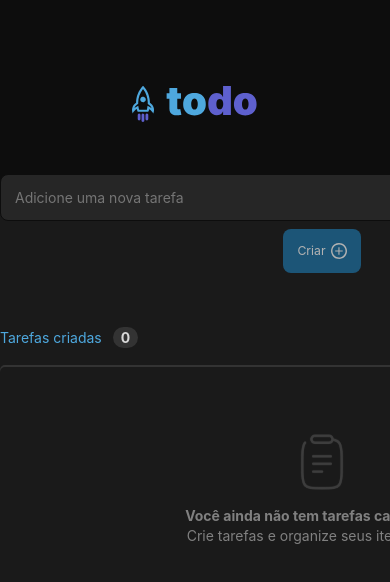
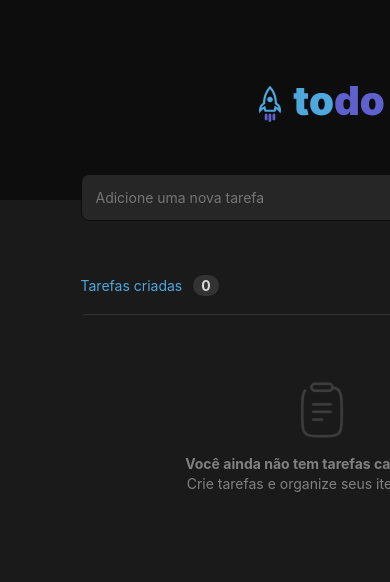
Before and after one commit to raiffsaid/challenge01-ignite2022-reactjs, a React (Vite) app: page / in a window 390 px wide. Shown: the top 582 px of the page. Built offline with nearby package versions, Linux system fonts and the light colour scheme.

Commit message:
feat: LocalStorage data

```diff
--- a/src/App.module.css
+++ b/src/App.module.css
@@ -8,7 +8,8 @@
     font-size: 87.5%;
   }
 
-  .container {
+  .wrapper {
+    display: grid;
     grid-template-columns: 1fr;
   }
 }
--- a/src/App.tsx
+++ b/src/App.tsx
@@ -3,7 +3,7 @@ import styles from './App.module.css';
 import { Header } from './components/Header';
 import { InputArea } from './components/InputArea';
 import { TaskArea } from './components/TaskArea';
-import { useState } from 'react';
+import { useEffect, useState } from 'react';
 
 export interface ITask {
     id: string;
@@ -13,9 +13,18 @@ export interface ITask {
 
 function App() {
   const [tasks, setTasks] = useState<ITask[]>([]);
+  const storageTasks = localStorage.getItem('tasks');
+
+  useEffect(() => {
+    if (storageTasks) setTasks(JSON.parse(storageTasks));
+  }, []);
+
+  useEffect(() => {
+    if (tasks) localStorage.setItem('tasks', JSON.stringify(tasks));
+  }, [tasks]);
 
   return (
-    <>
+    <div className={styles.wrapper}>
       <Header />
 
       <main>
@@ -25,7 +34,7 @@ function App() {
           <TaskArea tasks={tasks} setTasks={setTasks} />
         </div>
       </main>
-    </>
+    </div>
   )
 }
 
--- a/src/components/InputArea.module.css
+++ b/src/components/InputArea.module.css
@@ -56,11 +56,7 @@
     font-size: 87.5%;
   }
 
-  .wrapper {
-    grid-template-columns: 1fr;
-  }
-
   .wrapper form {
-    flex-direction: column;
+    width: 75%;
   }
 }
--- a/src/components/InputArea.tsx
+++ b/src/components/InputArea.tsx
@@ -17,11 +17,13 @@ export function InputArea({ tasks, setTasks }: InputAreaProps) {
 
   function handleSubmit(event: FormEvent<HTMLFormElement>) {
     event.preventDefault();
+
     setTasks([...tasks, {
       id: uuidv4(),
       title: titleText,
       isComplete: false
     }]);
+
     setTitleText('');
   }
 
--- a/src/components/Task.module.css
+++ b/src/components/Task.module.css
@@ -5,7 +5,7 @@
   gap: 0.875rem;
   padding: 1rem;
 
-  margin-top: 1.5rem;
+  margin-top: 0.875rem;
   background-color: var(--gray-500);
   border-radius: 15px;
   border-color: var(--gray-400);
@@ -32,3 +32,11 @@
   color: var(--gray-300);
   text-decoration: line-through;
 }
+
+@media (max-width: 768px) {
+  .taskItem {
+    margin-left: auto;
+    margin-right: auto;
+    width: 75%;
+  }
+}
--- a/src/components/Task.tsx
+++ b/src/components/Task.tsx
@@ -7,26 +7,20 @@ interface TaskProps {
   task: ITask;
   onDeleteTask: (task: string) => void;
   onCompleteTask: (task: ITask) => void;
-  finishedTasks: number;
-  setFinishedTasks(task: number): void;
 }
 
-export function Task({ task, onDeleteTask, onCompleteTask, setFinishedTasks, finishedTasks }: TaskProps) {
-  const [isChecked, setIsChecked] = useState(false);
-
+export function Task({ task, onDeleteTask, onCompleteTask }: TaskProps) {
   function handleDeleteTask() {
     onDeleteTask(task.id);
-    if (isChecked) setFinishedTasks(finishedTasks - 1);
   }
 
   function handleCompleteTask() {
-    setIsChecked(!isChecked);
     onCompleteTask(task);
   }
 
   return (
     <div className={styles.taskItem}>
-      <input type="checkbox" name="" id="" checked={isChecked} onChange={handleCompleteTask} />
+      <input type="checkbox" checked={task.isComplete} onChange={handleCompleteTask} />
 
       {task.isComplete ? (<p id={styles.taskCompleted}>{task.title}</p>) : (<p>{task.title}</p>)}
 
--- a/src/components/TaskArea.module.css
+++ b/src/components/TaskArea.module.css
@@ -56,3 +56,16 @@ input[type=checkbox] {
   color: var(--blue);
   border-radius: 100%;
 }
+
+@media (max-width: 768px) {
+  .listContainer,
+  .taskContainer {
+    margin-left: auto;
+    margin-right: auto;
+    width: 75%;
+  }
+
+  .taskContainer {
+    box-shadow: 0 -2px 0 -1px var(--gray-400);
+  }
+}
--- a/src/components/TaskArea.tsx
+++ b/src/components/TaskArea.tsx
@@ -2,8 +2,6 @@ import styles from './TaskArea.module.css';
 import clipboardImg from '../assets/Clipboard.svg';
 import { Task } from './Task';
 import { ITask } from '../App';
-import { useState } from 'react';
-
 interface TaskAreaProps {
   tasks: {
     id: string;
@@ -14,7 +12,7 @@ interface TaskAreaProps {
 }
 
 export function TaskArea({ tasks, setTasks }: TaskAreaProps) {
-  const [finishedTasks, setFinishedTasks] = useState(0);
+  const finishedTasks = tasks.filter(task => task.isComplete);
 
   function deleteTask(taskToDeleteId: string) {
     const tasksWithoutDeletedOne = tasks.filter(task => (task.id !== taskToDeleteId));
@@ -32,8 +30,6 @@ export function TaskArea({ tasks, setTasks }: TaskAreaProps) {
       isComplete: !newTaskList[newTaskComplete].isComplete
     };
 
-    newTaskList[newTaskComplete].isComplete ? (setFinishedTasks((state) => (state + 1))) : (setFinishedTasks((state) => (state - 1)));
-
     setTasks(newTaskList);
   }
 
@@ -41,7 +37,7 @@ export function TaskArea({ tasks, setTasks }: TaskAreaProps) {
     <>
       <div className={styles.listContainer}>
         <span>Tarefas criadas <span>{tasks.length}</span></span>
-        <span>Concluídas <span>{tasks.length > 0 ? (`${finishedTasks} de ${tasks.length}`) : (finishedTasks)}</span></span>
+        <span>Concluídas <span>{tasks.length > 0 ? (`${finishedTasks.length} de ${tasks.length}`) : (finishedTasks.length)}</span></span>
       </div>
 
       {tasks.length > 0 ?
@@ -51,8 +47,6 @@ export function TaskArea({ tasks, setTasks }: TaskAreaProps) {
             task={task}
             onDeleteTask={deleteTask}
             onCompleteTask={completeTask}
-            finishedTasks={finishedTasks}
-            setFinishedTasks={setFinishedTasks}
           />
         )))
         :
```
